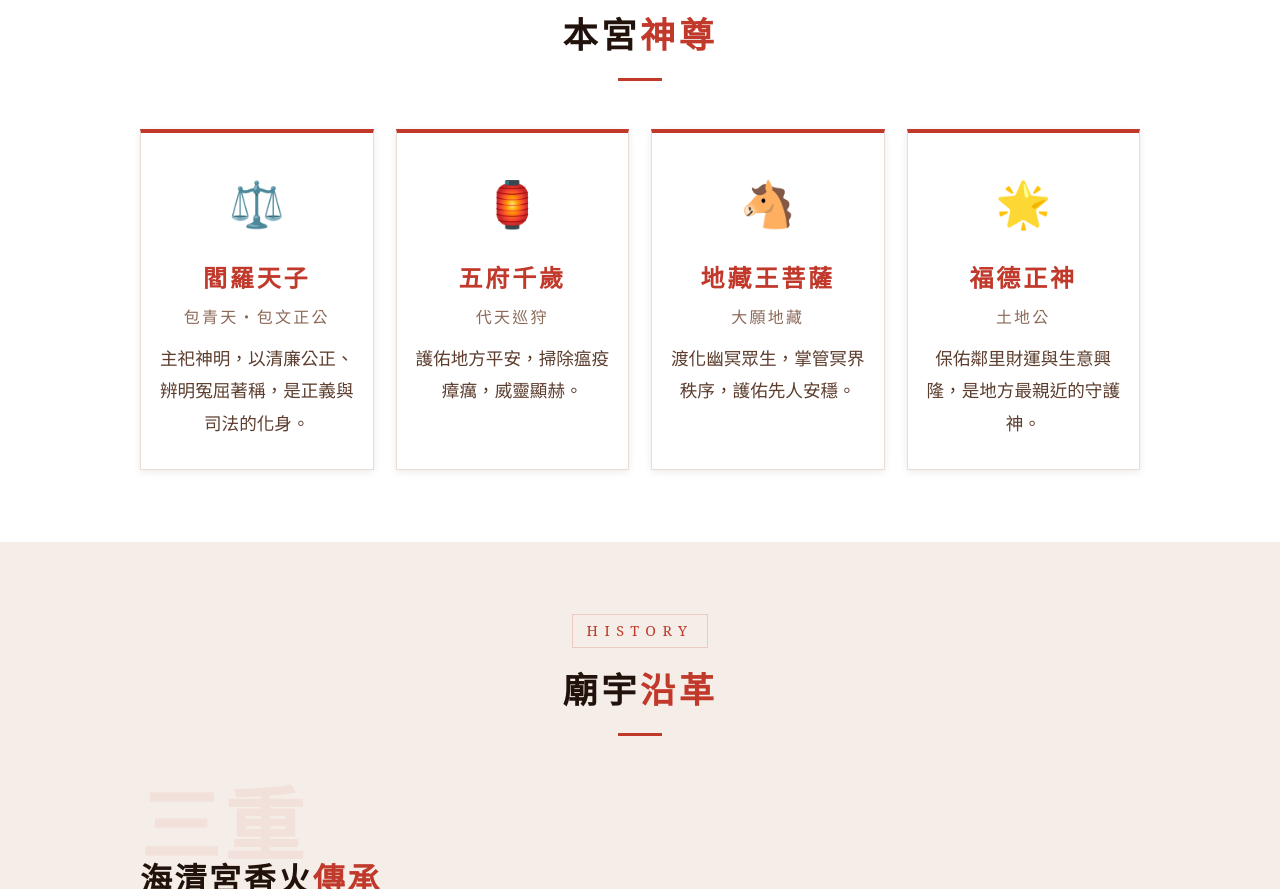
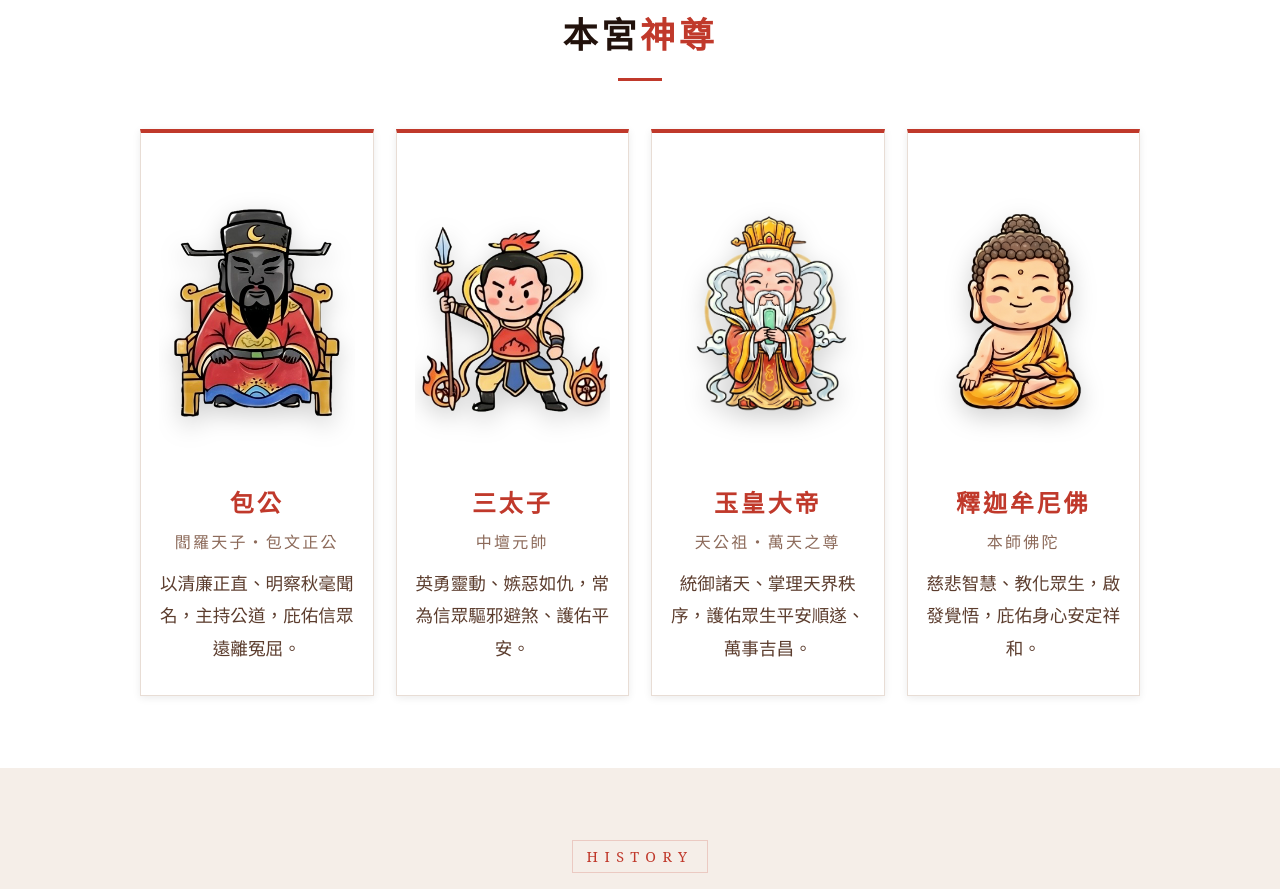
Before and after one commit to Annie2010413/Temple_website, a website: page index.html in a window 1280 px wide. Shown: the part 1911-2800 px from the top of the page. Drawn offline with Linux system fonts and the light colour scheme.

Commit message:
改主頁神的照片

```diff
--- a/index.html
+++ b/index.html
@@ -185,28 +185,47 @@
   </div>
   <div class="deity-grid container">
     <div class="deity-card reveal">
-      <div class="deity-icon">⚖️</div>
-      <div class="deity-name">閻羅天子</div>
-      <div class="deity-epithet">包青天・包文正公</div>
-      <div class="deity-desc">主祀神明，以清廉公正、辨明冤屈著稱，是正義與司法的化身。</div>
+      <div class="deity-img-wrap">
+        <img src="./web_picture/去背的包公.png" alt="包公" class="deity-img">
+      </div>
+      <div class="deity-name">包公</div>
+      <div class="deity-epithet">閻羅天子・包文正公</div>
+      <div class="deity-desc">
+        以清廉正直、明察秋毫聞名，主持公道，庇佑信眾遠離冤屈。
+      </div>
     </div>
+
     <div class="deity-card reveal" style="transition-delay:.1s">
-      <div class="deity-icon">🏮</div>
-      <div class="deity-name">五府千歲</div>
-      <div class="deity-epithet">代天巡狩</div>
-      <div class="deity-desc">護佑地方平安，掃除瘟疫瘴癘，威靈顯赫。</div>
+      <div class="deity-img-wrap">
+        <img src="./web_picture/去背的三太子.png" alt="三太子" class="deity-img deity-img-santazi">
+      </div>
+      <div class="deity-name">三太子</div>
+      <div class="deity-epithet">中壇元帥</div>
+      <div class="deity-desc">
+        英勇靈動、嫉惡如仇，常為信眾驅邪避煞、護佑平安。
+      </div>
     </div>
+
     <div class="deity-card reveal" style="transition-delay:.2s">
-      <div class="deity-icon">🐴</div>
-      <div class="deity-name">地藏王菩薩</div>
-      <div class="deity-epithet">大願地藏</div>
-      <div class="deity-desc">渡化幽冥眾生，掌管冥界秩序，護佑先人安穩。</div>
+      <div class="deity-img-wrap">
+        <img src="./web_picture/去背的玉皇大帝.png" alt="玉皇大帝" class="deity-img">
+      </div>
+      <div class="deity-name">玉皇大帝</div>
+      <div class="deity-epithet">天公祖・萬天之尊</div>
+      <div class="deity-desc">
+        統御諸天、掌理天界秩序，護佑眾生平安順遂、萬事吉昌。
+      </div>
     </div>
+
     <div class="deity-card reveal" style="transition-delay:.3s">
-      <div class="deity-icon">🌟</div>
-      <div class="deity-name">福德正神</div>
-      <div class="deity-epithet">土地公</div>
-      <div class="deity-desc">保佑鄰里財運與生意興隆，是地方最親近的守護神。</div>
+      <div class="deity-img-wrap">
+        <img src="./web_picture/去背的釋迦摩尼.png" alt="釋迦牟尼佛" class="deity-img">
+      </div>
+      <div class="deity-name">釋迦牟尼佛</div>
+      <div class="deity-epithet">本師佛陀</div>
+      <div class="deity-desc">
+        慈悲智慧、教化眾生，啟發覺悟，庇佑身心安定祥和。
+      </div>
     </div>
   </div>
 </section>
--- a/js/news.js
+++ b/js/news.js
@@ -32,7 +32,7 @@ const NEWS = [
 
 ✨ 隨香同行，共沐神恩 ✨
 `,
-    image: '進香行程.png',
+    image: 'news_picture/進香行程.png',
   },
 
   {
--- a/style.css
+++ b/style.css
@@ -162,7 +162,7 @@
      position: relative;
      height: 600px; /* 稍微增加高度，展現廟宇氣勢 */
      /* 替換下方 url 中的圖片路徑，例如 'images/temple-main.jpg' */
-     background: url('包公廟.png') no-repeat center center;
+     background: url('web_picture/包公廟.png') no-repeat center center;
      background-size: cover;
      background-attachment: fixed; /* 滾動時有視差效果，若不喜歡可刪除 */
      display: flex;
@@ -532,3 +532,35 @@
      height: auto;
      border-radius: 8px;
    }
+
+   .deity-img-wrap {
+    width: 100%;
+    height: 300px;
+    margin: 0 auto 18px;
+
+    display: flex;
+    align-items: center;
+    justify-content: center;
+
+    overflow: hidden;
+  }
+
+  .deity-img {
+    max-width: 85%;
+    max-height: 95%;
+    width: auto;
+    height: auto;
+    object-fit: contain;
+
+    display: block;
+    margin: 0 auto;
+
+    filter: drop-shadow(0 8px 12px rgba(0, 0, 0, 0.18));
+  }
+
+  /* 單獨調整三太子，不會擠到旁邊 */
+  .deity-img-santazi {
+    max-width: 115%;
+    max-height: 115%;
+    transform: none;
+  }
```
Also changed, not shown: news_picture/進香行程.png (renamed from 進香行程.png), web_picture/去背的三太子.png (added), web_picture/去背的包公.png (added), web_picture/去背的玉皇大帝.png (added), web_picture/去背的釋迦摩尼.png (added), 2 other files.
